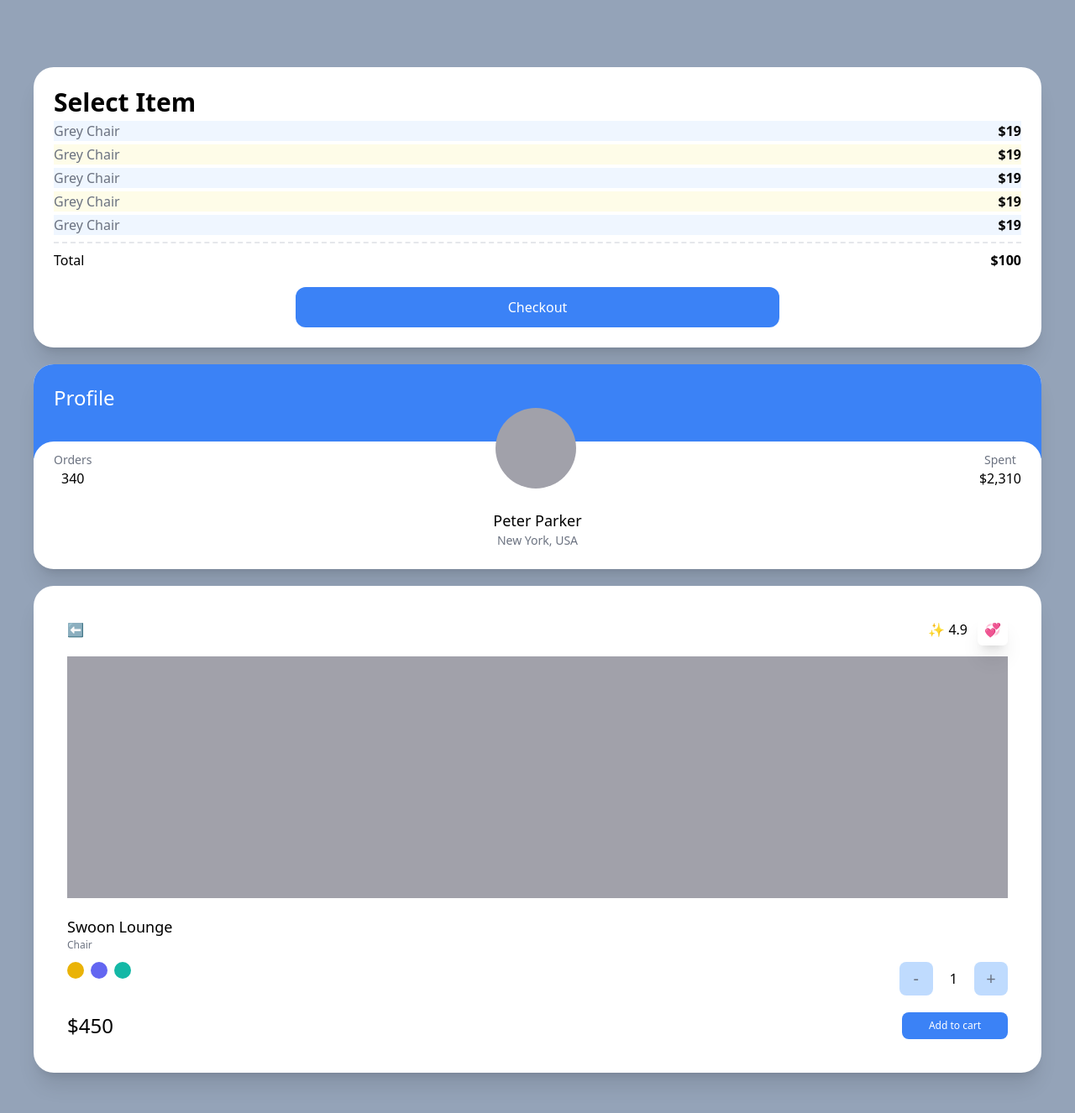
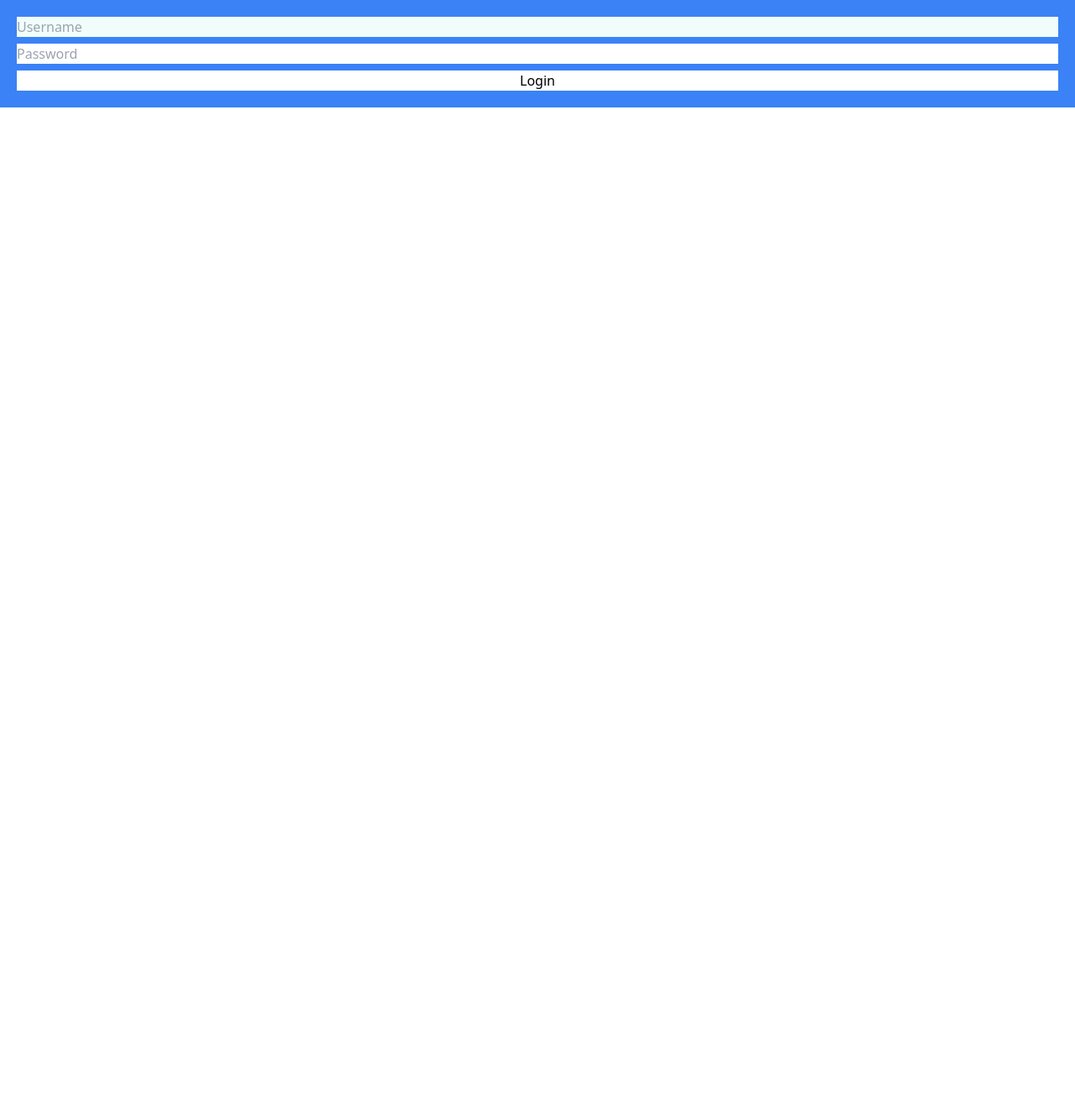
Before and after one commit to seungmin-dev/carrot-market, a Next.js app: page / in a window 1280 px wide. Shown: the top 1326 px of the page at 84% size. After the commit the page ends 800 px from the top, so only its background shows below. Built offline with nearby package versions, Linux system fonts and the light colour scheme.

Commit message:
tailwindcss Modifiers for Forms

```diff
--- a/pages/index.tsx
+++ b/pages/index.tsx
@@ -2,93 +2,18 @@
 
 const Home: NextPage = () => {
   return (
-    <div className="flex min-h-screen flex-col space-y-5 bg-slate-400 py-20 px-10">
-      <div className="rounded-3xl bg-white p-6 shadow-xl">
-        <span className="text-3xl font-semibold">Select Item</span>
-        <ul>
-          {[1, 2, 3, 4, 5].map((i) => (
-            <div
-              key={i}
-              className="my-1 flex justify-between odd:bg-blue-50 even:bg-yellow-50"
-            >
-              {/* only:(css selector / 자식요소가 하나뿐일 때 사용) */}
-              {/* emply:(css selector / 값이 없는 자식요소 선택할 때 사용) */}
-              {/* empty:hidden => 값이 없는 요소는 숨길 수 있음 */}
-              <span className="text-gray-500">Grey Chair</span>
-              <span className="font-semibold">$19</span>
-            </div>
-          ))}
-        </ul>
-        <div className="mt-2 flex justify-between border-t-2 border-dashed pt-2">
-          <span>Total</span>
-          <span className="font-semibold">$100</span>
-        </div>
-        <div
-          className="mx-auto mt-5 w-1/2 rounded-xl bg-blue-500 p-3 text-center text-white
-        transition-all hover:bg-teal-500 hover:text-black focus:text-red-400 active:bg-yellow-500"
-        >
-          Checkout
-        </div>
-      </div>
-      <div className="group overflow-hidden rounded-3xl bg-white shadow-xl">
-        <div className="bg-blue-500 p-6 pb-14">
-          <span className="text-2xl text-white">Profile</span>
-        </div>
-        <div className="relative -top-5 rounded-3xl bg-white p-6">
-          <div className="relative -top-16 flex items-end justify-between">
-            <div className="flex flex-col items-center">
-              <span className="text-sm text-gray-500">Orders</span>
-              <span className="font-medium">340</span>
-            </div>
-            <div className="h-24 w-24 rounded-full bg-zinc-400 transition-colors group-hover:bg-red-100" />
-            <div className="flex flex-col items-center">
-              <span className="text-sm text-gray-500">Spent</span>
-              <span className="font-medium">$2,310</span>
-            </div>
-          </div>
-          <div className="relative -mt-10 -mb-5 flex flex-col items-center">
-            <span className="text-lg font-medium">Peter Parker</span>
-            <span className="text-sm text-gray-500">New York, USA</span>
-          </div>
-        </div>
-      </div>
-      <div className="rounded-3xl bg-white p-10 shadow-xl">
-        <div className="mb-5 flex items-center justify-between">
-          <span>⬅️</span>
-          <div className="space-x-3">
-            <span>✨ 4.9</span>
-            <span className="rounded-md p-2 shadow-xl">💞</span>
-          </div>
-        </div>
-        <div className="mb-5 h-72 bg-zinc-400" />
-        <div className="flex flex-col">
-          <span className="text-lg font-medium">Swoon Lounge</span>
-          <span className="text-xs text-gray-500">Chair</span>
-          <div className="mt-3 mb-5 flex justify-between">
-            <div className="space-x-2">
-              <button className="h-5 w-5 rounded-full bg-yellow-500 ring-yellow-500 ring-offset-2 transition focus:ring-2" />
-              <button className="h-5 w-5 rounded-full bg-indigo-500 ring-indigo-500 ring-offset-2 transition focus:ring-2" />
-              <button className="h-5 w-5 rounded-full bg-teal-500 ring-teal-500 ring-offset-2 transition focus:ring-2" />
-            </div>
-            <div className="flex items-center space-x-5">
-              <button className="flex aspect-square w-10 items-center justify-center rounded-lg bg-blue-200 text-xl text-gray-500">
-                -
-              </button>
-              <span>1</span>
-              <button className="flex aspect-square w-10 items-center justify-center rounded-lg bg-blue-200 text-xl text-gray-500">
-                +
-              </button>
-            </div>
-          </div>
-          <div className="flex items-center justify-between">
-            <span className="text-2xl font-medium">$450</span>
-            <button className="rounded-lg bg-blue-500 py-2 px-8 text-center text-xs text-white">
-              Add to cart
-            </button>
-          </div>
-        </div>
-      </div>
-    </div>
+    <form className="flex flex-col space-y-2 bg-blue-500 p-5 focus-within:bg-blue-100">
+      <input
+        type="text"
+        required
+        placeholder="Username"
+        // className="border-yellow-500 required:border-2"
+        //className="invalid:bg-red-500" // required일 때 채워지지 않으면 invalid 상태가 됨
+        className="placeholder-shown:bg-teal-50"
+      />
+      <input type="password" required placeholder="Password" />
+      <input type="submit" value="Login" className="bg-white" />
+    </form>
   );
 };
 
```
